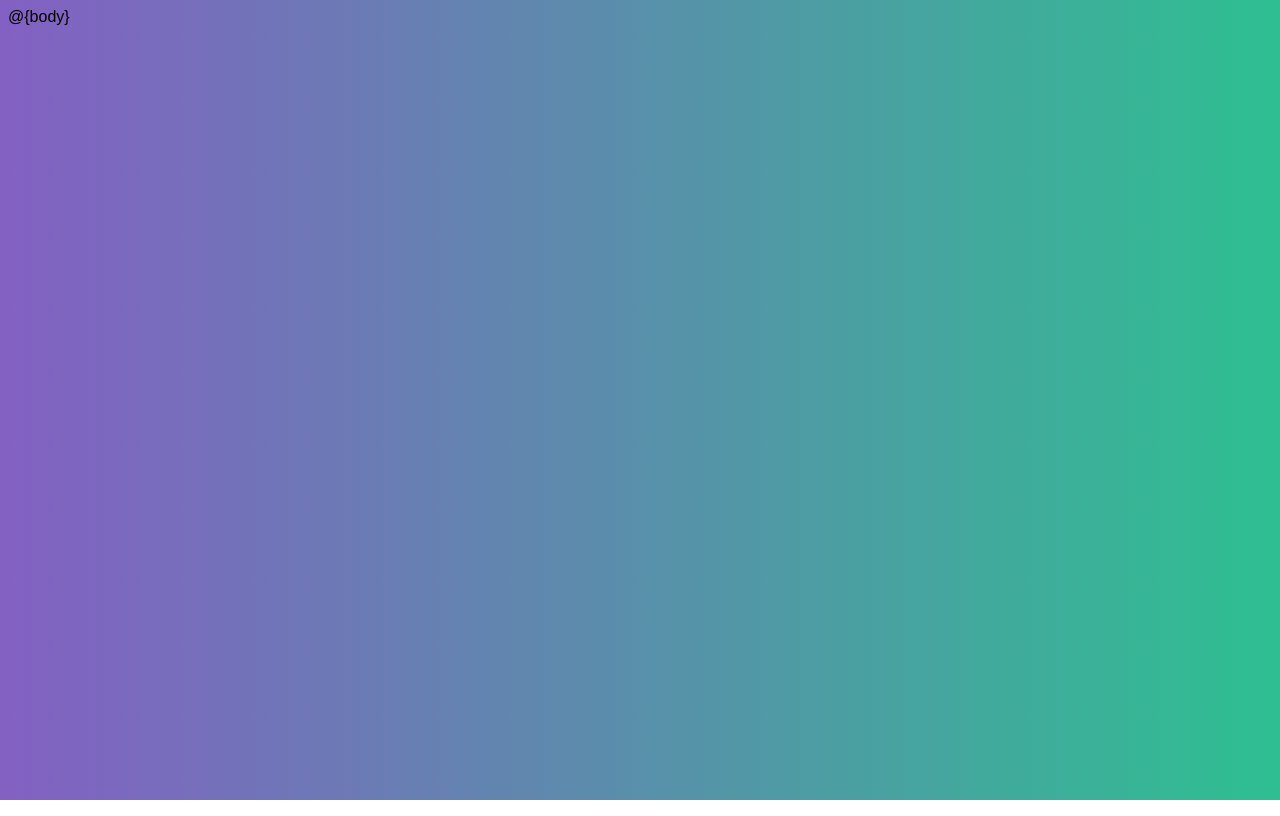
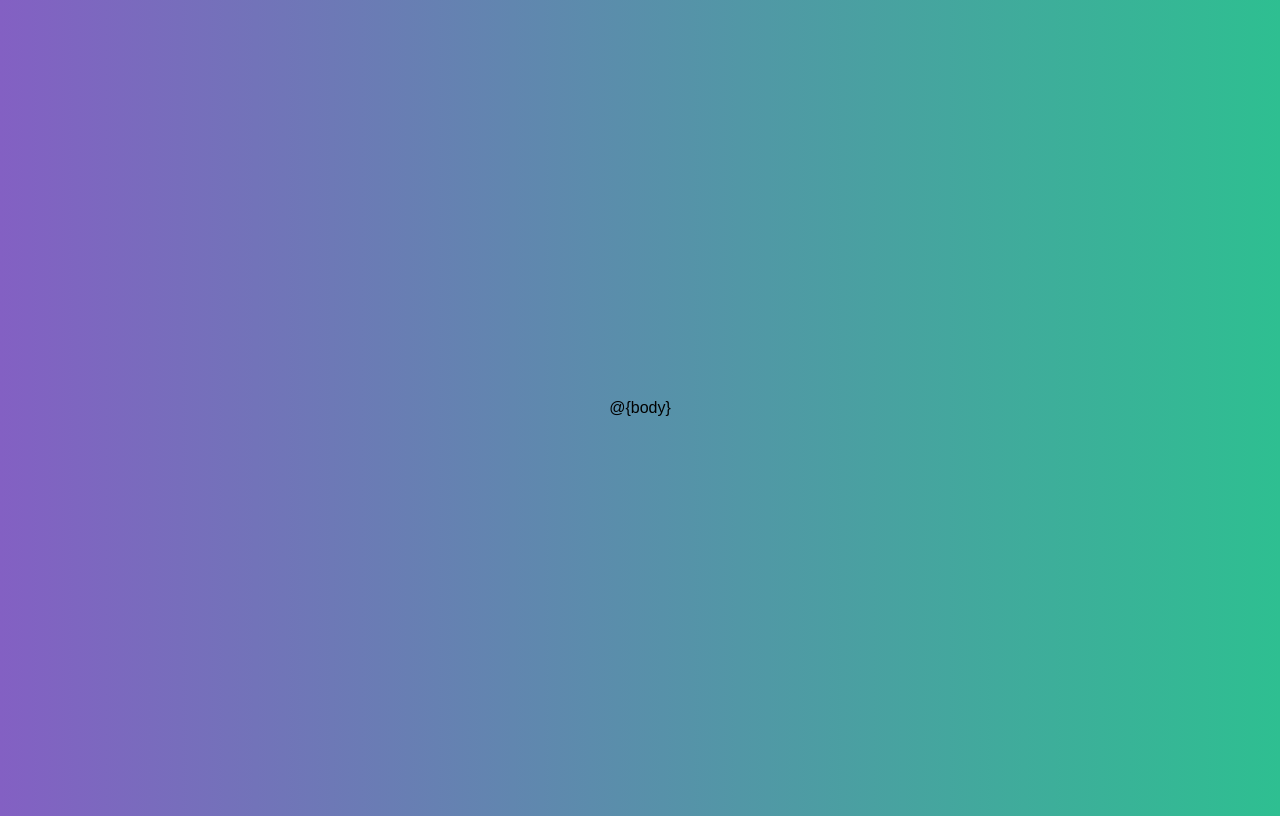
Before and after one commit to helenmurugan/scrambled-tech, a website: page views/layout.html in a window 1280 px wide. Drawn offline with nearby package versions, Linux system fonts and the light colour scheme.

Commit message:
feat: Add flexbox to center terminal

```diff
--- a/views/layout.html
+++ b/views/layout.html
@@ -12,7 +12,14 @@
     <style>
         body {
             font-family: Arial;
+            height: 100vh;
+            display: flex;
+            flex-direction: column-reverse;
+            align-items: center;
+            justify-content: center;
             background-image: linear-gradient(to right, #8360c3, #2ebf91);
+            background-size: cover;
+            background-position: center;
         }
 
         /**
```
